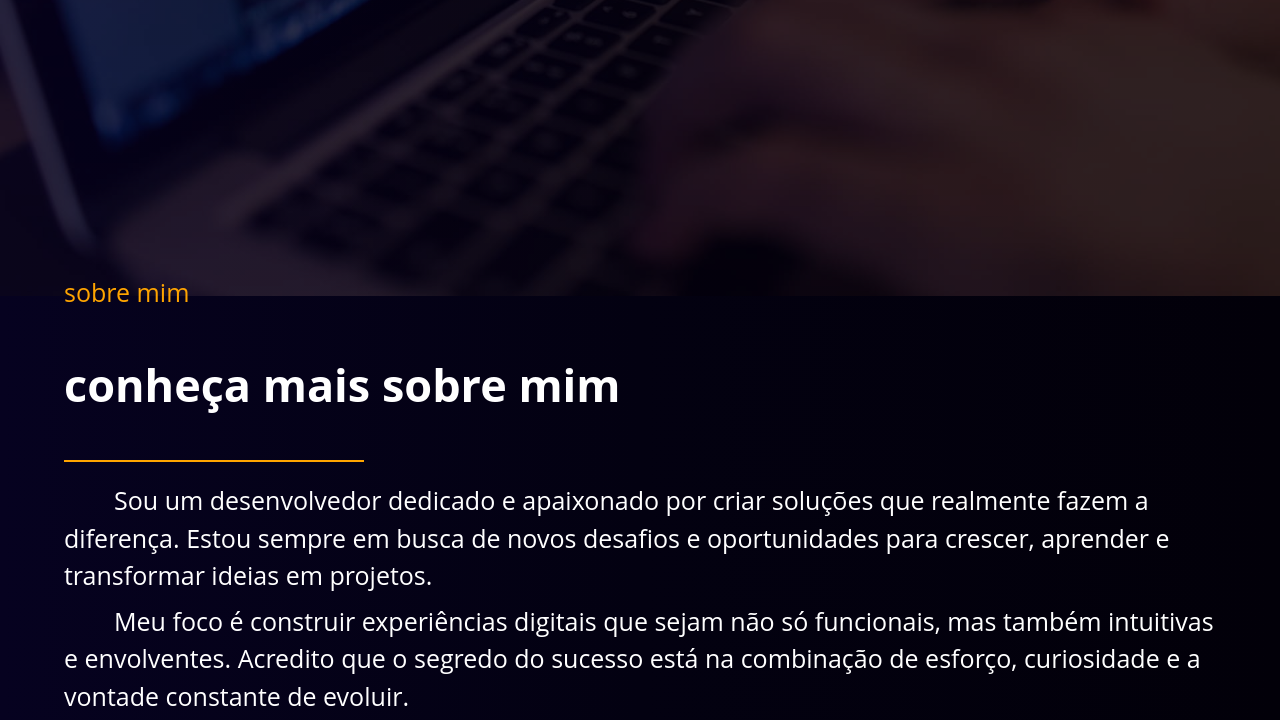
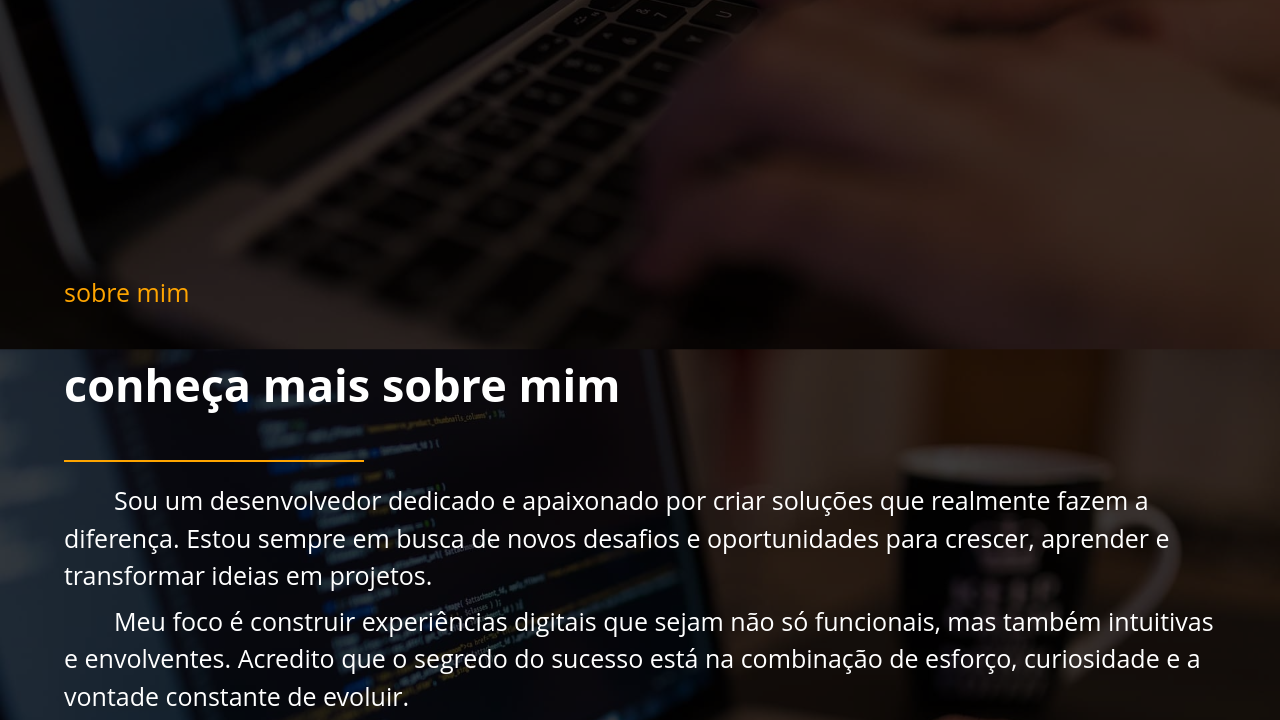
Before and after one commit to wanderson20022017-star/portifolio, a plain HTML site: page index.html in a window 1280 px wide. Shown: the part 504-1224 px from the top of the page. Drawn offline with nearby package versions, Linux system fonts and the light colour scheme.

Commit message:
Atualização do portfólio

```diff
--- a/index.html
+++ b/index.html
@@ -18,7 +18,7 @@
 <body>
 
 
-    <img class = 'imagem_fundo' src="imagem_portifolio.jpg" alt="imagem_fundo">
+    <!--<img class = 'imagem_fundo' src="imagem_portifolio.jpg" alt="imagem_fundo">-->
     <nav class="div1">
 
         <h2>Wanderson Santos Lemos</h2>
--- a/portifolio.css
+++ b/portifolio.css
@@ -6,21 +6,20 @@ section, div[id] {
     scroll-margin-top: 150px;
 }
 
-body{
-    background: url('imagem_aportifolio.jpg') center/cover fixed no-repeat,
-    linear-gradient(to right, rgb(6, 2, 32), rgb(3, 1, 17), rgb(2, 0, 9));
-    color : white;
-    font-family: 'Raleway', sans-serif;
-    background-size: cover;
-    background-position: center;
-    background-repeat: no-repeat;
+body {
     margin: 0;
-    font-family: 'Raleway', sans-serif;
+    padding: 0;
     position: relative;
     min-height: 100%;
-    padding-top : 100px;
+    padding-top: 100px; /* se você quiser esse espaço pro menu fixo, pode deixar */
 
+    font-family: 'Raleway', sans-serif;
+    color: white;
 
+    /* AQUI é o fundo da página inteira */
+    background:
+        linear-gradient(rgba(0, 0, 0, 0.75), rgba(0, 0, 0, 0.75)),
+        url('imagem_portifolio.jpg') center/cover fixed no-repeat;
 }
 html, body {
     height: auto;
```
Also changed, not shown: 1 other file.
